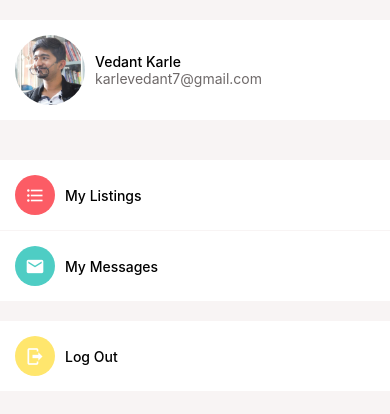
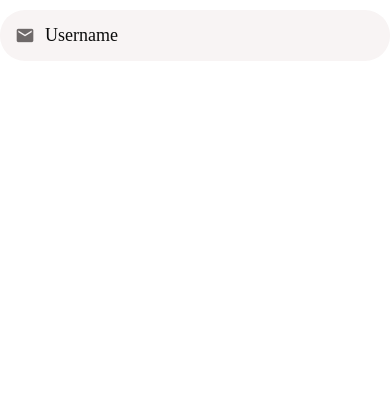
Before and after one commit to vedantkarle/react-native-olx-clone, a React Native app: screen / in a window 390 px wide. Shown: the top 414 px of the page. Built offline with nearby package versions, Linux system fonts and the light colour scheme.

Commit message:
custom text input created

```diff
--- a/App.js
+++ b/App.js
@@ -1,5 +1,10 @@
-import AccountScreen from "./app/screens/AccountScreen";
+import AppTextInput from "./app/components/AppTextInput";
+import Screen from "./app/components/Screen";
 
 export default function App() {
-	return <AccountScreen />;
+	return (
+		<Screen>
+			<AppTextInput placeholder='Username' icon='email' />
+		</Screen>
+	);
 }
--- /dev/null
+++ b/app/components/AppTextInput.js
@@ -0,0 +1,40 @@
+import { MaterialCommunityIcons } from "@expo/vector-icons";
+import React from "react";
+import { Platform, StyleSheet, TextInput, View } from "react-native";
+import colors from "../config/colors";
+
+export default function AppTextInput({ icon, ...otherProps }) {
+	return (
+		<View style={styles.container}>
+			{icon && (
+				<MaterialCommunityIcons
+					name={icon}
+					size={20}
+					color={colors.medium}
+					style={styles.icon}
+				/>
+			)}
+			<TextInput style={styles.textInput} {...otherProps} />
+		</View>
+	);
+}
+
+const styles = StyleSheet.create({
+	container: {
+		backgroundColor: colors.light,
+		borderRadius: 25,
+		flexDirection: "row",
+		width: "100%",
+		padding: 15,
+		marginVertical: 10,
+		alignItems: "center",
+	},
+	textInput: {
+		color: colors.dark,
+		fontSize: 18,
+		fontFamily: Platform.OS === "android" ? "Roboto" : "Avenir",
+	},
+	icon: {
+		marginRight: 10,
+	},
+});
--- a/app/config/colors.js
+++ b/app/config/colors.js
@@ -5,5 +5,6 @@
 	white: "#fff",
 	medium: "#6e6969",
 	light: "#f8f4f4",
+	dark: "#0c0c0c",
 	danger: "#ff5252",
 };
```
Also changed, not shown: app/screens/ListingsScreen.js (added, +41 -0 lines).
